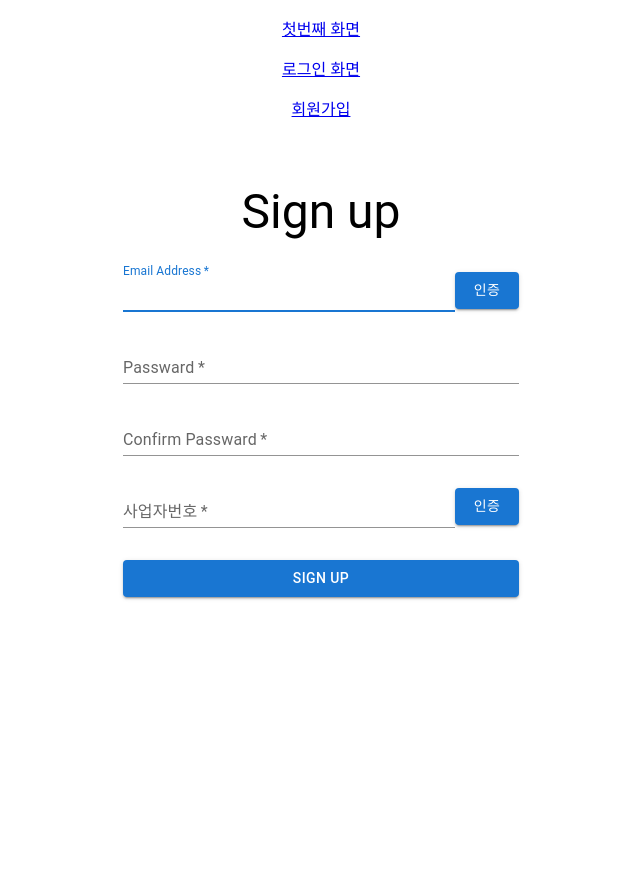
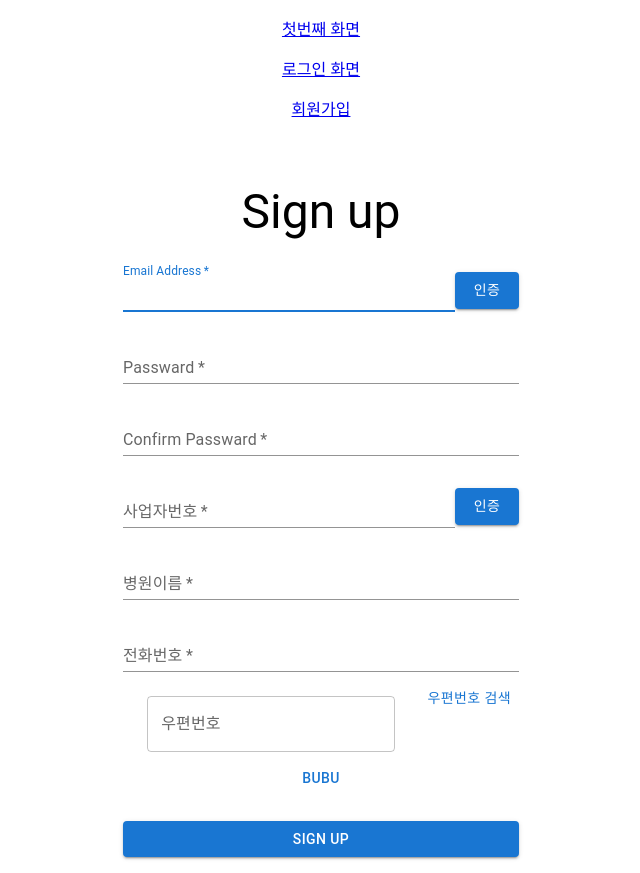
Before and after one commit to Vet-in-my-hand/Capstone, a React (Create React App) app: page /register in a window 1280 px wide. Shown: the whole page, without its empty margins (319-959 px from the left). Before the commit the page ends 800 px from the top, so only its background shows below. Built offline with nearby package versions, Linux system fonts and the light colour scheme.

Commit message:
register add postcode

```diff
--- a/package.json
+++ b/package.json
@@ -12,6 +12,7 @@
     "@testing-library/user-event": "^14.0.4",
     "firebase": "^9.6.10",
     "react": "^18.0.0",
+    "react-daum-postcode": "^3.0.1",
     "react-dom": "^18.0.0",
     "react-router-dom": "^6.3.0",
     "react-scripts": "^5.0.0",
--- /dev/null
+++ b/src/components/Auth/postcode.jsx
@@ -0,0 +1,49 @@
+import React from 'react';
+import DaumPostcode from 'react-daum-postcode';
+
+const Postcode = (props) => {
+  const handleComplete = (data) => {
+    console.log('열림');
+    let fullAddress = data.address;
+    let zonecode = data.zonecode;
+    let extraAddress = '';
+
+
+    if (data.addressType === 'R') {
+      if (data.bname !== '') {
+        extraAddress += data.bname;
+      }
+      if (data.buildingName !== '') {
+        extraAddress += (extraAddress !== '' ? `, ${data.buildingName}` : data.buildingName);
+      }
+      fullAddress += (extraAddress !== '' ? ` (${extraAddress})` : '');
+    }
+    console.log(data);  // e.g. '서울 성동구 왕십리로2길 20 (성수동1가)'
+    console.log(fullAddress);  // e.g. '서울 성동구 왕십리로2길 20 (성수동1가)'
+    console.log(data.zonecode);  // e.g. '서울 성동구 왕십리로2길 20 (성수동1가)'
+
+    props.onClose()
+  }
+
+  const postcodeStyle = {
+    display: "block",
+    position: "absolute",
+    top: "10%",
+    width: "600px",
+    height: "600px",
+    padding: "7px",
+  }
+
+
+  return (
+    <div>
+      <DaumPostcode
+      onComplete={handleComplete}
+      style={postcodeStyle} />
+      <button type='button'
+      onClick={() => { props.onClose() }} className='postCode_btn'>닫기</button>
+    </div>
+  );
+}
+
+export default Postcode;
--- a/src/components/Auth/register.jsx
+++ b/src/components/Auth/register.jsx
@@ -3,25 +3,90 @@ import Grid from '@mui/material/Grid';
 import { Container } from "@mui/material";
 import Box from '@mui/material/Box';
 import Typography from '@mui/material/Typography';
+// import Modal from '@mui/material/Modal';
 import { getAuth, createUserWithEmailAndPassword } from "firebase/auth";
 import React, { useState } from 'react';
+import DaumPostcode from 'react-daum-postcode';
+// import { width } from "@mui/system";
+// import Postcode from "./postcode";
+// import styles from './register.module.css'
 
-// import styles from 'register.module.css';
 
 function Register() {
+    const postcodeStyle = {
+        display: "block",
+        position: "absolute",
+        top: "10%",
+        width: "600px",
+        height: "600px",
+        padding: "7px",
+    }
 
     const auth = getAuth();
     const [email, setEmail] = useState('');
     const [password, setPassword] = useState('');
 
+    const [fullAddress, setFullAddress] = useState('');
+    const [extraAddress, setExtraAddress] = useState('');
+    const [zonecode, setZonecode] = useState('');
+
+    const [open, SetOpen] = useState(false);
+    const handleOpen = () => {
+        SetOpen(true);
+        console.log(open)
+    };
+    const handleClose = () => {
+        SetOpen(false);
+        console.log(open);
+    }
+    const test1 = () => {
+        console.log(fullAddress);
+        console.log(zonecode);
+    }
+
+    const Postcode = (props) => {
+        const handleComplete = (data) => {
+            console.log('열림');
+            let fullAddress = data.address;
+            let zonecode = data.zonecode;
+            let extraAddress = '';
+
+            setFullAddress(fullAddress);
+            setZonecode(zonecode);
+
+            if (data.addressType === 'R') {
+                if (data.bname !== '') {
+                    extraAddress += data.bname;
+                }
+                if (data.buildingName !== '') {
+                    extraAddress += (extraAddress !== '' ? `, ${data.buildingName}` : data.buildingName);
+                }
+                fullAddress += (extraAddress !== '' ? ` (${extraAddress})` : '');
+            }
+            console.log(data);  // e.g. '서울 성동구 왕십리로2길 20 (성수동1가)'
+            console.log(fullAddress);  // e.g. '서울 성동구 왕십리로2길 20 (성수동1가)'
+            console.log(data.zonecode);  // e.g. '서울 성동구 왕십리로2길 20 (성수동1가)'
+
+            props.onClose()
+        }
+        return (
+            <div>
+                <DaumPostcode
+                    onComplete={handleComplete}
+                    style={postcodeStyle} />
+                <button type='button'
+                    onClick={() => { props.onClose() }} className='postCode_btn'>닫기</button>
+            </div>
+        );
+
+    }
 
 
-
-    const emailChangehandler =(event) => {
+    const emailChangehandler = (event) => {
         setEmail(event.target.value);
     }
 
-    const passwardChangehandler =(event) => {
+    const passwardChangehandler = (event) => {
         setPassword(event.target.value);
     }
 
@@ -33,7 +98,7 @@ function Register() {
             })
     }
     return (
-        <>
+        <div className="registerWarp">
             <Container component="main" maxWidth="xs">
 
                 <Box
@@ -118,6 +183,69 @@ function Register() {
                             </Grid>
 
                         </Grid>
+                        <TextField
+                            margin="normal"
+                            label="병원이름"
+                            name="hospitalName"
+                            id="hospitalName"
+                            fullWidth
+                            variant="standard"
+                            required
+
+                        />
+
+                        <TextField
+                            margin="normal"
+                            label="전화번호"
+                            name="hospitalPhoneNumber"
+                            id="hospitalPhoneNumber"
+                            fullWidth
+                            variant="standard"
+                            required
+
+                        />
+                        <Grid container>
+                            <Grid item xs>
+                                <TextField
+                                    margin="normal"
+                                    label="우편번호"
+                                    defaultValue={zonecode}
+                                    InputProps={{
+                                        readOnly: true,
+                                    }}
+                                >
+
+
+                                </TextField>
+
+                            </Grid>
+                            <Grid>
+                                <Button
+                                    onClick={handleOpen}>
+                                    우편번호 검색
+                                </Button>
+                                <div>
+                                    {open && (
+                                        <Postcode
+                                            // onComplete={handleComplete}
+                                            onClose={handleClose}
+                                            // setFullAddress={fullAddress}
+                                            // setZonecode={zonecode}
+
+                                            style={postcodeStyle}
+                                        />
+                                    )}
+
+                                </div>
+
+
+                            </Grid>
+
+                        </Grid>
+                        <Button
+                            onClick={test1}>
+                            bubu
+                        </Button>
                         <Button
                             onClick={registerHandler}
                             type="button"
@@ -130,7 +258,7 @@ function Register() {
                     </Box>
                 </Box>
             </Container>
-        </>
+        </div>
     )
 }
 
```
Also changed, not shown: src/components/Auth/register.module.css (line endings or trailing spaces), 2 other files (tests, documents, lock files or other folders). Lines whose indentation alone changed are shown as unchanged.
